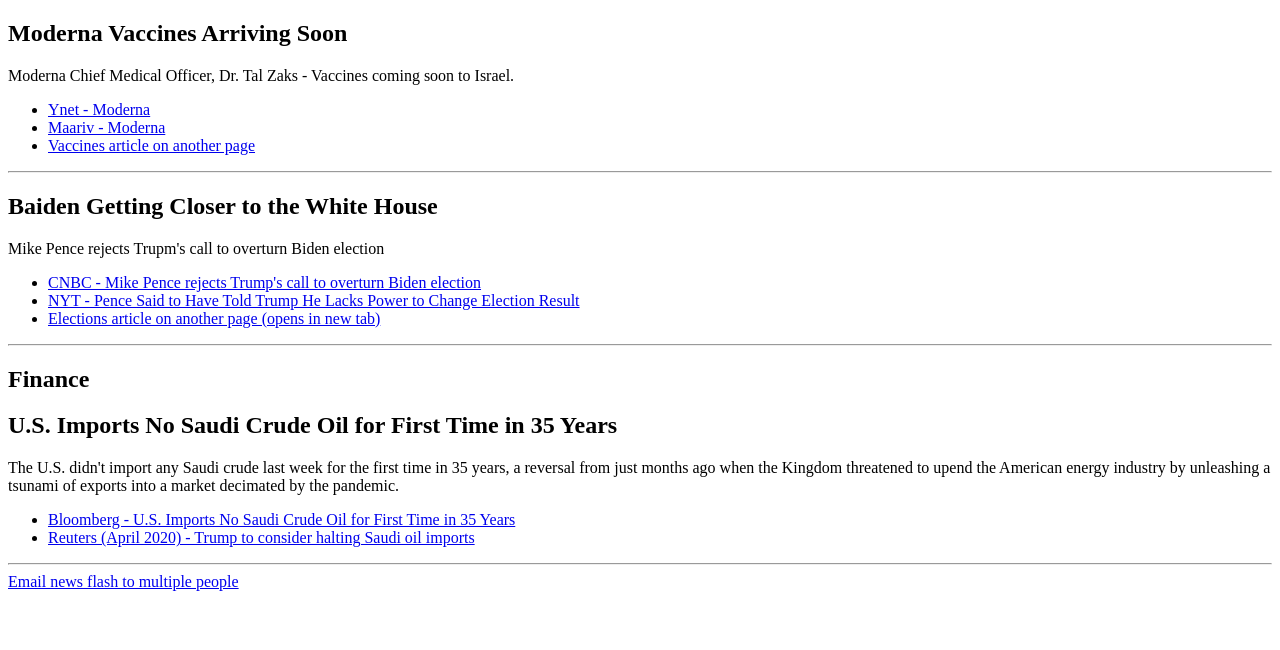
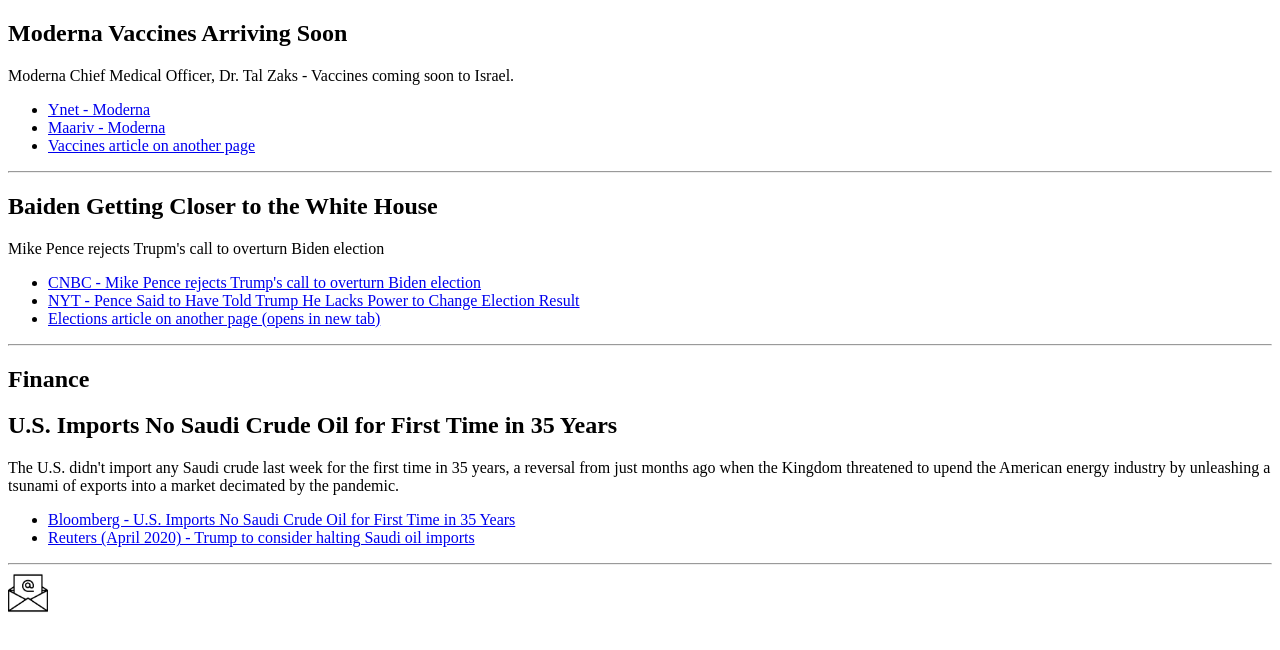
Before and after one commit to mochary/frontend-course, a plain HTML site: page HTML-Basic/todays-newspaper.html in a window 1280 px wide. Drawn offline with Linux system fonts and the light colour scheme.

Commit message:
Added image for sending email

```diff
--- a/HTML-Basic/todays-newspaper.html
+++ b/HTML-Basic/todays-newspaper.html
@@ -60,7 +60,9 @@
         <hr/>
 
         <footer> <!-- footer is a semantic element used by SEO -->
-            <a href="mailto:chen@test.com,ran@test.com?cc=tom@test.com&bcc=joe@test.com&subject=News%20Flash&body=News%20flash%20Body">Email news flash to multiple people</a>
+            <a href="mailto:chen@test.com,ran@test.com?cc=tom@test.com&bcc=joe@test.com&subject=News%20Flash&body=News%20flash%20Body">
+                <img height="40" width="40" src="email.png" alt="Email news flash to multiple people">
+            </a>
         </footer>
 
 
```
Also changed, not shown: HTML-Basic/email.png (added).
